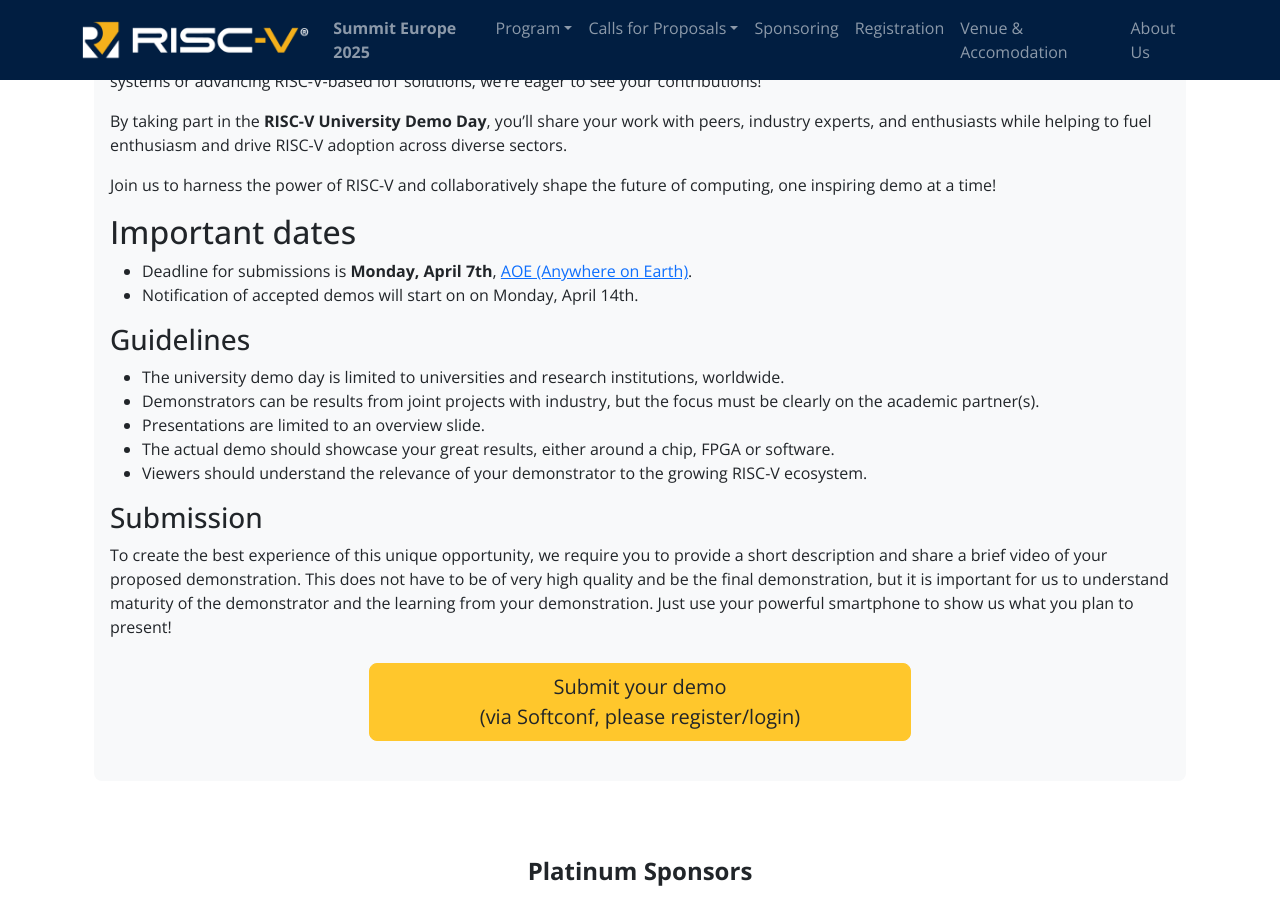
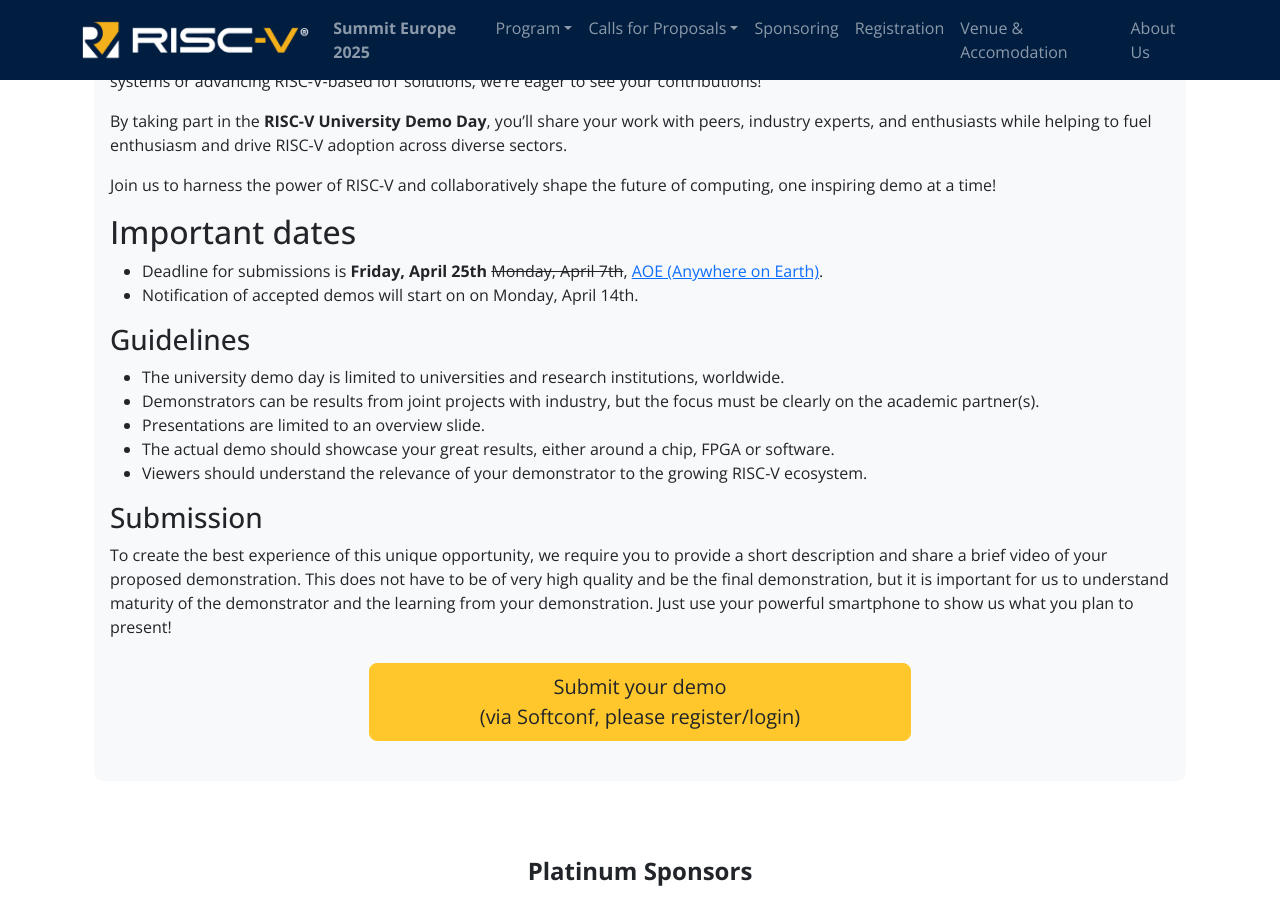
Before and after one commit to riscv-europe/summit-website-development, a Jekyll site: the page built from summit/2025/univ-demos.md, in a window 1280 px wide and 900 px high, scrolled down 725 px. Built offline with Jekyll 4.4.1, drawn with Linux system fonts in a browser that asks for light colours.

Commit message:
Fix: pushed deadline for univ demo days to Fri Apr 25th.

```diff
--- a/summit/2025/univ-demos.md
+++ b/summit/2025/univ-demos.md
@@ -38,7 +38,8 @@
 future of computing, one inspiring demo at a time!
 
 ## Important dates
-- Deadline for submissions is **Monday, April 7th**, [AOE (Anywhere on
+- Deadline for submissions is **Friday, April 25th** ~~Monday, April
+  7th~~, [AOE (Anywhere on
   Earth)](https://en.wikipedia.org/wiki/Anywhere_on_Earth).
 - Notification of accepted demos will start on on Monday, April 14th.
 
```
